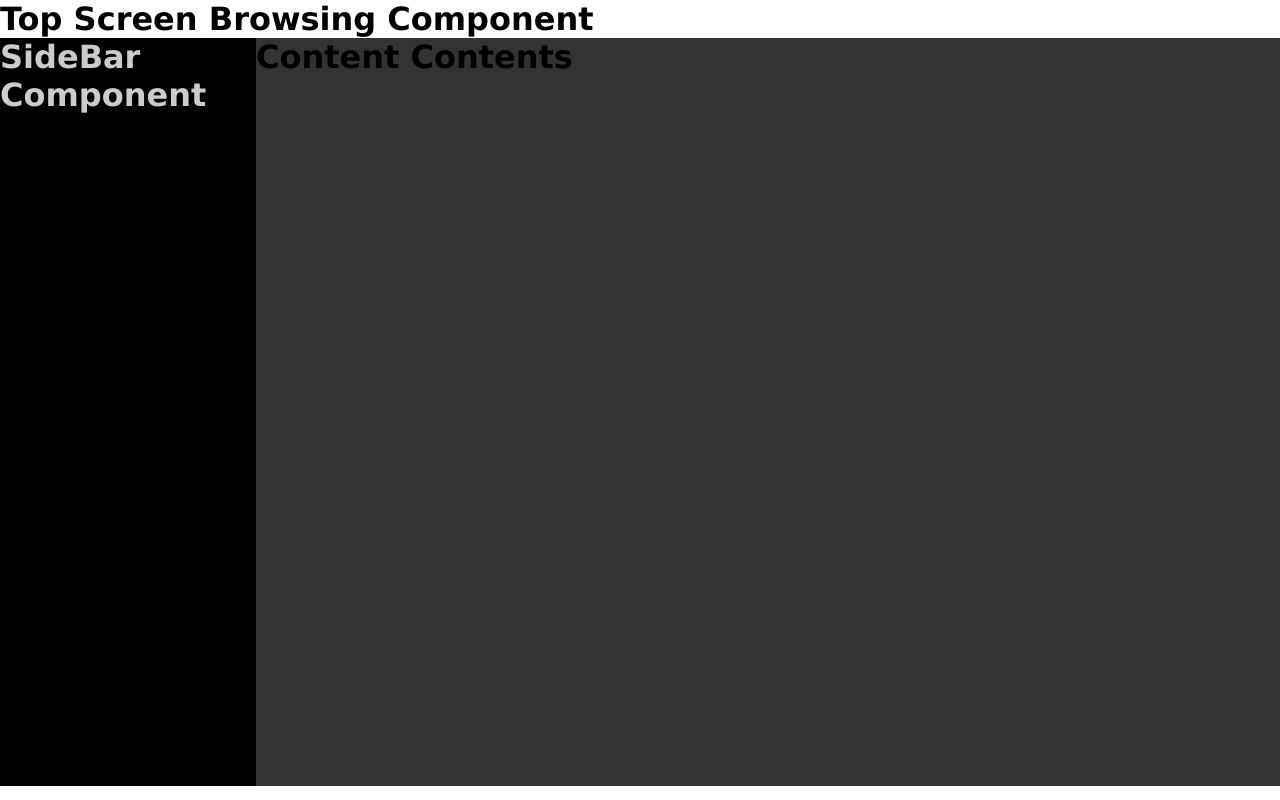
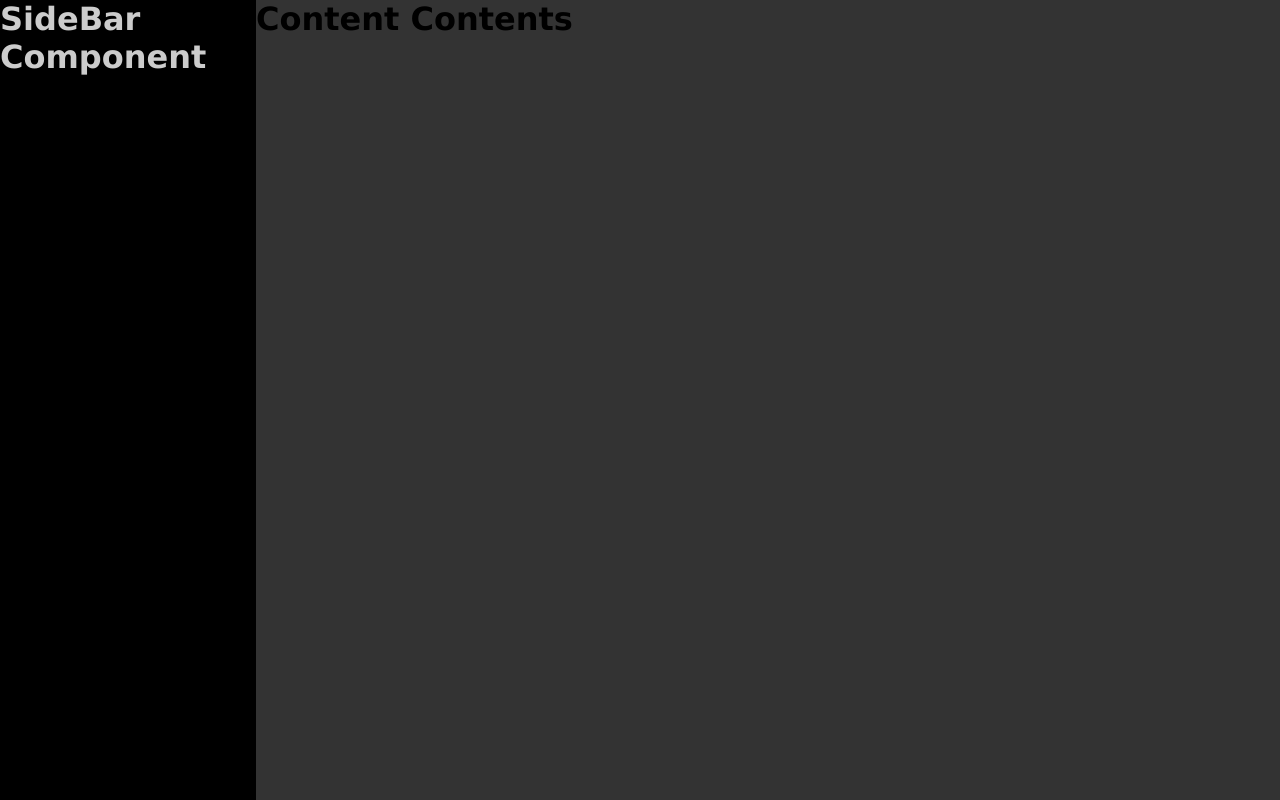
Before and after one commit to wonmaungthein/directory-of-services, a React (Create React App) app in the folder directory-of-services/: page / in a window 1280 px wide. Built offline with nearby package versions, Linux system fonts and the light colour scheme.

Commit message:
edited layout to include just side bar and main contents

```diff
--- a/directory-of-services/src/App.css
+++ b/directory-of-services/src/App.css
@@ -9,7 +9,7 @@
 }
 .content .side-bar{
     width: 256px;
-    height: 93.5vh;
+    height: 100vh;
     background: #000;
     color: #ccc;
     position: fixed;
@@ -17,7 +17,7 @@
 }
 .content .main-contents{
     width: 100%;
-    height: 93.5vh;
+    height: 100vh;
     position: fixed;
     left: 256px;
     background: #333;
--- a/directory-of-services/src/App.js
+++ b/directory-of-services/src/App.js
@@ -7,7 +7,6 @@ class App extends Component {
   render() {
     return (
       <MuiThemeProvider>
-        <h1>Top Screen Browsing Component</h1>
         <div className="content">
           <h1 className="side-bar">SideBar Component</h1>
           <main className="main-contents">
```
